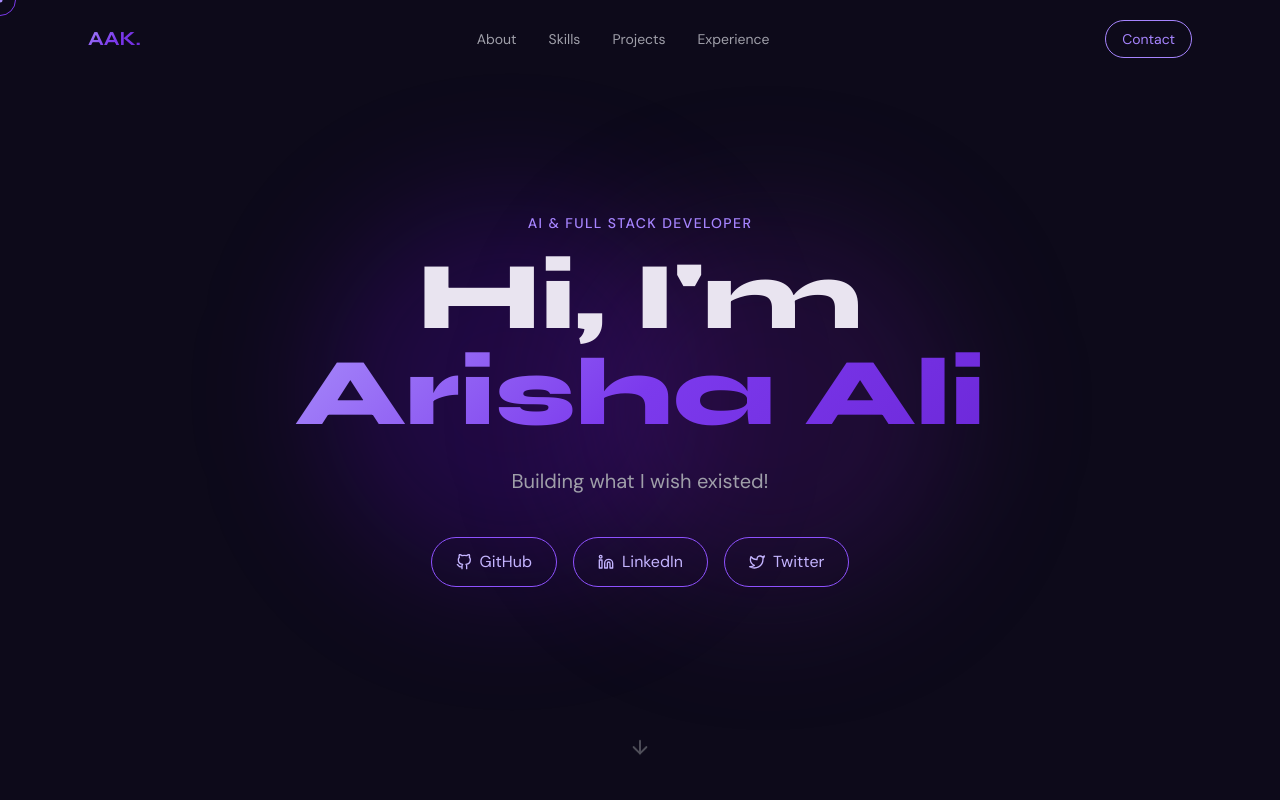
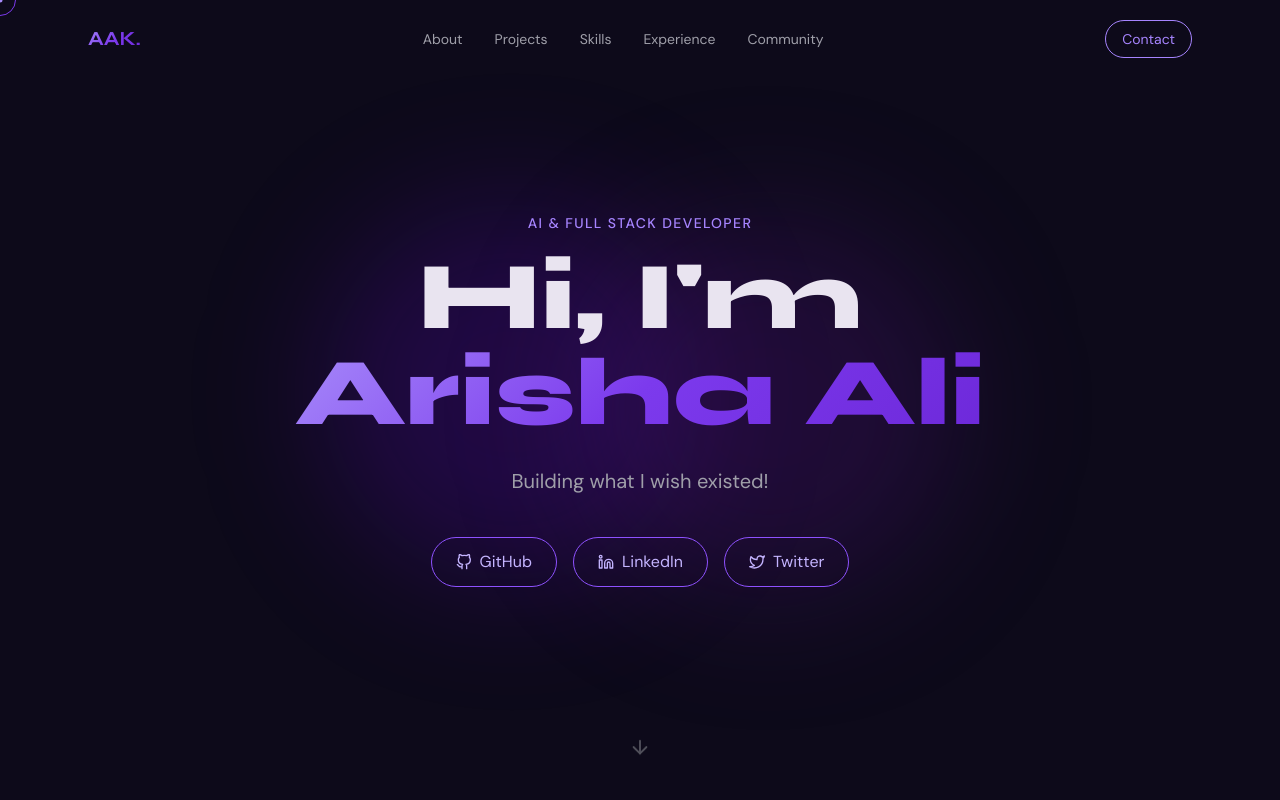
Before and after one commit to arisha-git/my-portfolio, a React (Vite) app: page / in a window 1280 px wide. Shown: the top 800 px of the page. Built offline with nearby package versions, Linux system fonts and the light colour scheme.

Commit message:
editted navbar

```diff
--- a/src/components/Contributions.jsx
+++ b/src/components/Contributions.jsx
@@ -3,7 +3,7 @@ import { contributions } from "../data/content"
 
 export default function Contributions() {
   return (
-    <section id="contributions" className="py-28 px-6 max-w-6xl mx-auto">
+    <section id="community" className="py-28 px-6 max-w-6xl mx-auto">
       <motion.h2
         className="font-display text-5xl font-black mb-16 text-center"
         initial={{ opacity: 0, y: 20 }}
--- a/src/components/Navbar.jsx
+++ b/src/components/Navbar.jsx
@@ -27,7 +27,7 @@ export default function Navbar() {
     };
   }, []);
 
-  const links = ["About", "Skills","Projects", "Experience"];
+  const links = ["About", "Projects", "Skills", "Experience","Community"];
 
   return (
     <nav
```
